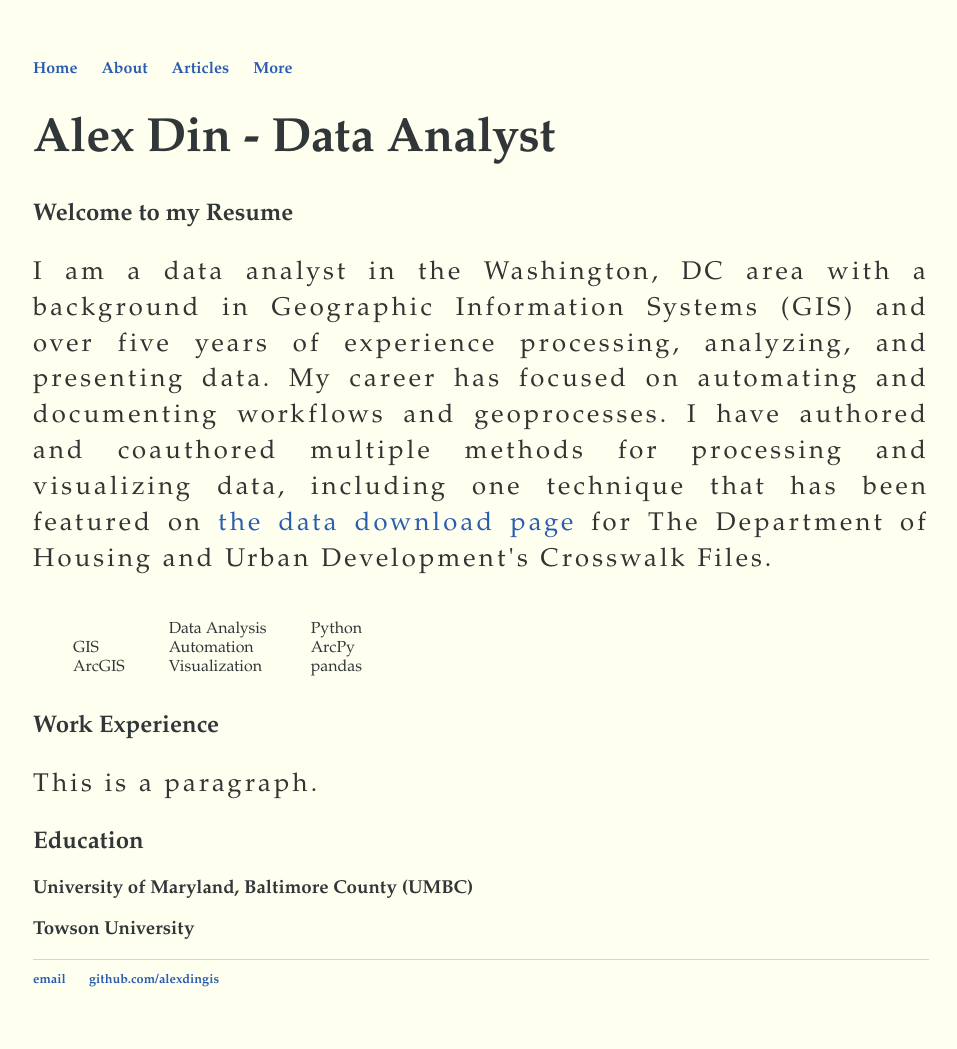
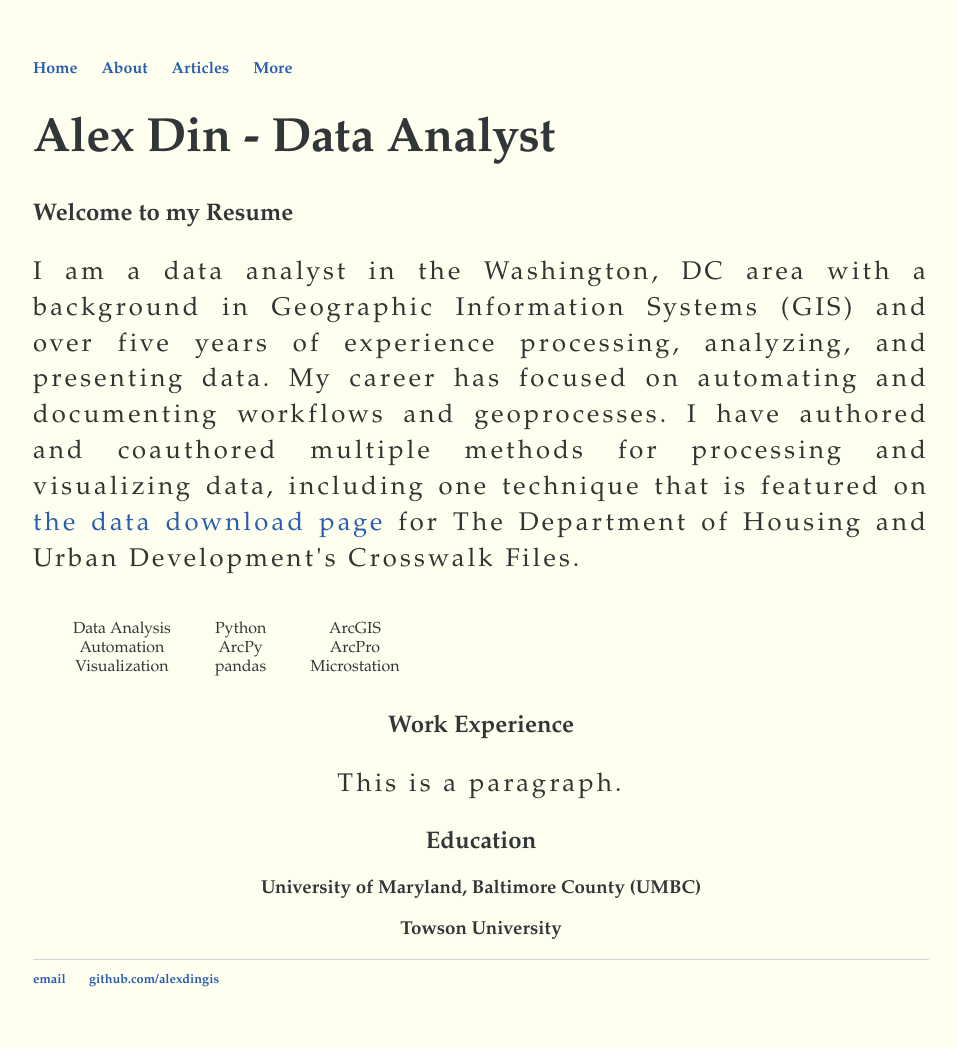
Before and after one commit to alexdingis/alexdingis.github.io, a Jekyll site: the page built from index.html, in a window 1280 px wide. Shown: the whole page, without its empty margins (159-1116 px from the left). Built offline with Jekyll 4.4.1, drawn with Linux system fonts in a browser that asks for light colours.

Commit message:
Update index.html

```diff
--- a/index.html
+++ b/index.html
@@ -5,12 +5,8 @@ title: Alex Din
 <div class="blurb">
 	<h1>Alex Din - Data Analyst</h1>
 	<h2>Welcome to my Resume</h2>
-	<p align="justify">I am a data analyst in the Washington, DC area with a background in Geographic Information Systems (GIS)  and over five years of experience processing, analyzing, and presenting data. My career has focused on automating and documenting workflows and geoprocesses. I have authored and coauthored multiple methods for processing and visualizing data, including one technique that has been featured on <a href="https://www.huduser.gov/portal/datasets/usps_crosswalk.html" target="_blank">the data download page</a> for The Department of Housing and Urban Development's Crosswalk Files.</p>
-	<span>
-		<ul style="list-style-type: none; display: inline-block;">
-			<li>GIS</li>
-			<li>ArcGIS</li>
-		</ul>
+	<p align="justify">I am a data analyst in the Washington, DC area with a background in Geographic Information Systems (GIS) and over five years of experience processing, analyzing, and presenting data. My career has focused on automating and documenting workflows and geoprocesses. I have authored and coauthored multiple methods for processing and visualizing data, including one technique that is featured on <a href="https://www.huduser.gov/portal/datasets/usps_crosswalk.html" target="_blank">the data download page</a> for The Department of Housing and Urban Development's Crosswalk Files.</p>
+	<span style="text-align: center; font-size: 1em;">
 		<ul style="list-style-type: none; display: inline-block;">
 			<li>Data Analysis</li>
 			<li>Automation</li>
@@ -21,6 +17,11 @@ title: Alex Din
 			<li>ArcPy</li>
 			<li>pandas</li>
 		</ul>
+		<ul style="list-style-type: none; display: inline-block;">
+			<li>ArcGIS</li>
+			<li>ArcPro</li>
+			<li>Microstation</li>
+		</ul>
 	<span>
 	<h2>Work Experience</h2>
 	<p>This is a paragraph.</p>
```
